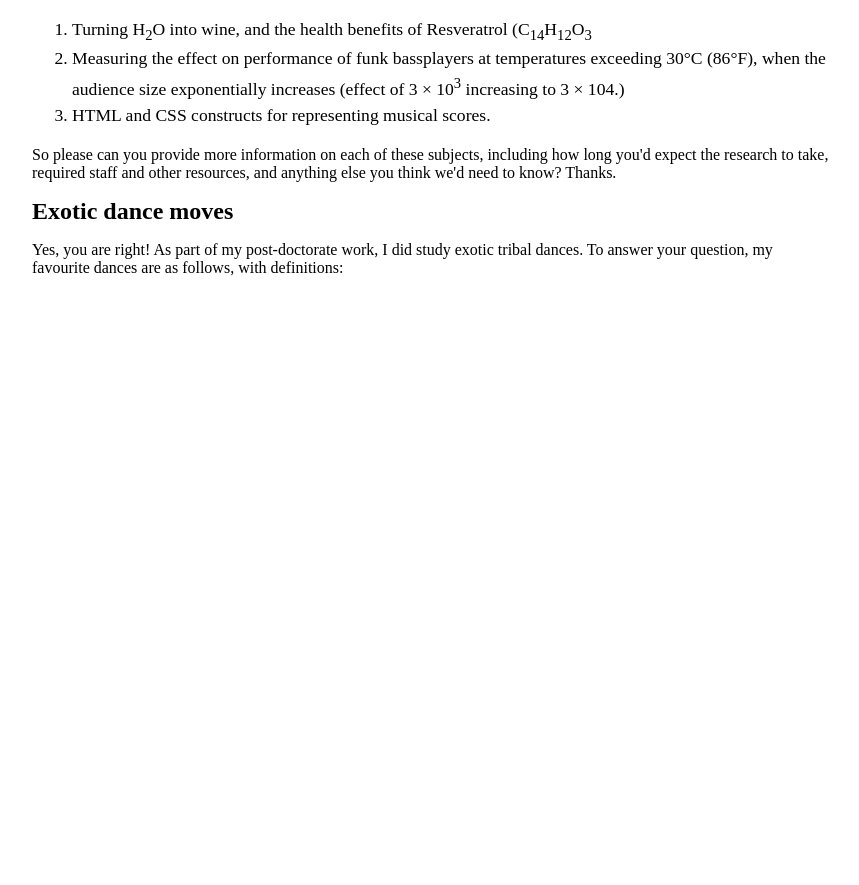
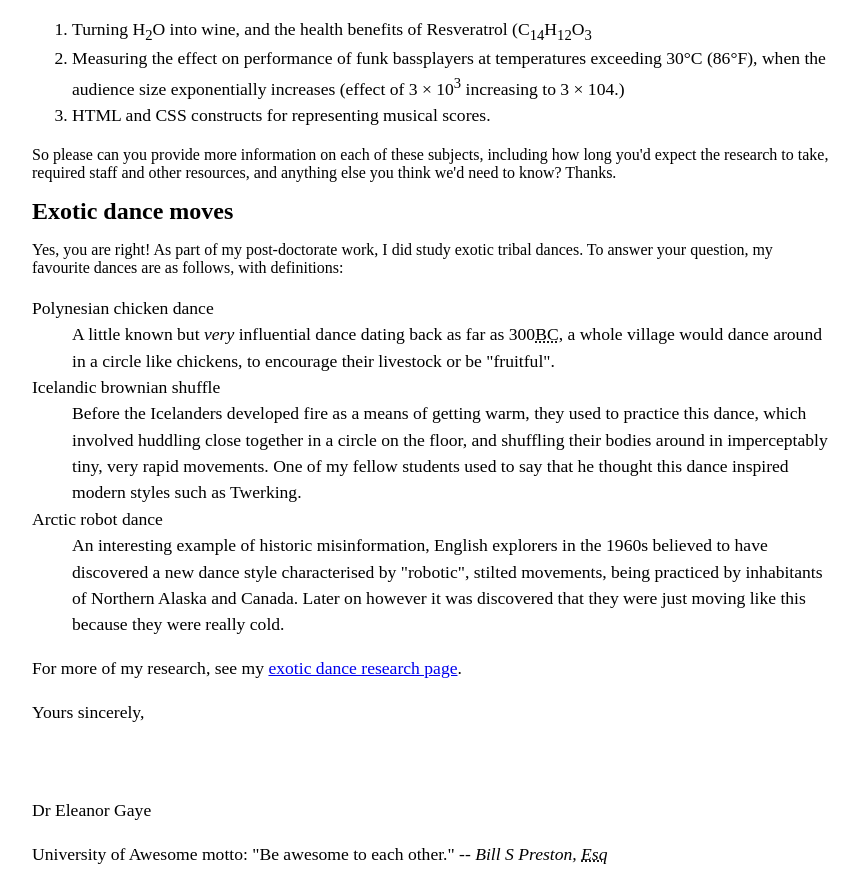
Before and after one commit to HatsuneKenny/html, a plain HTML site: page index.html in a window 1280 px wide. Shown: the part 884-1769 px from the top of the page, without its empty margins (208-1067 px from the left). Before the commit the page ends 1161 px from the top, so only its background shows below. Drawn offline with Linux system fonts and the light colour scheme.

Commit message:
index.html
ukol

```diff
--- a/index.html
+++ b/index.html
@@ -91,6 +91,23 @@ USA</br>
        <h1>Exotic dance moves</h1>
        Yes, you are right! As part of my post-doctorate work, I did study exotic tribal dances. To answer your question,
        my favourite dances are as follows, with definitions:
+       <dl>
+        <dt>Polynesian chicken dance</dt>
+        <dd>A little known but <em>very</em> influential dance dating back as far as 300<abbr title="before Christ">BC</abbr>, a whole village would dance around in a circle like chickens, to encourage their livestock or be "fruitful".</dd>
+        <dt>Icelandic brownian shuffle</dt>
+        <dd>Before the Icelanders developed fire as a means of getting warm, they used to practice this dance, which involved huddling close together in a circle on the floor, and shuffling their bodies around in imperceptably tiny, very rapid movements. One of my fellow students used to say that he thought this dance inspired modern styles such as Twerking.</dd>
+        <dt>Arctic robot dance</dt>
+        <dd>An interesting example of historic misinformation, English explorers in the 1960s believed to have discovered a new dance style characterised by "robotic", stilted movements, being practiced by inhabitants of Northern Alaska and Canada. Later on however it was discovered that they were just moving like this because they were really cold.</dd>
+      </dl>
 
+      <p>For more of my research, see my <a href="https://www.spsejecna.cz">exotic dance research page</a>.</p>
+
+      <p>Yours sincerely,</p>
+
+      <br></br>
+
+      <p>Dr Eleanor Gaye</p>
+
+      <p>University of Awesome motto: "Be awesome to each other." -- <em>Bill S Preston, <abbr title="Esquire">Esq</abbr></em></p>
 </body>
 </html>
```
